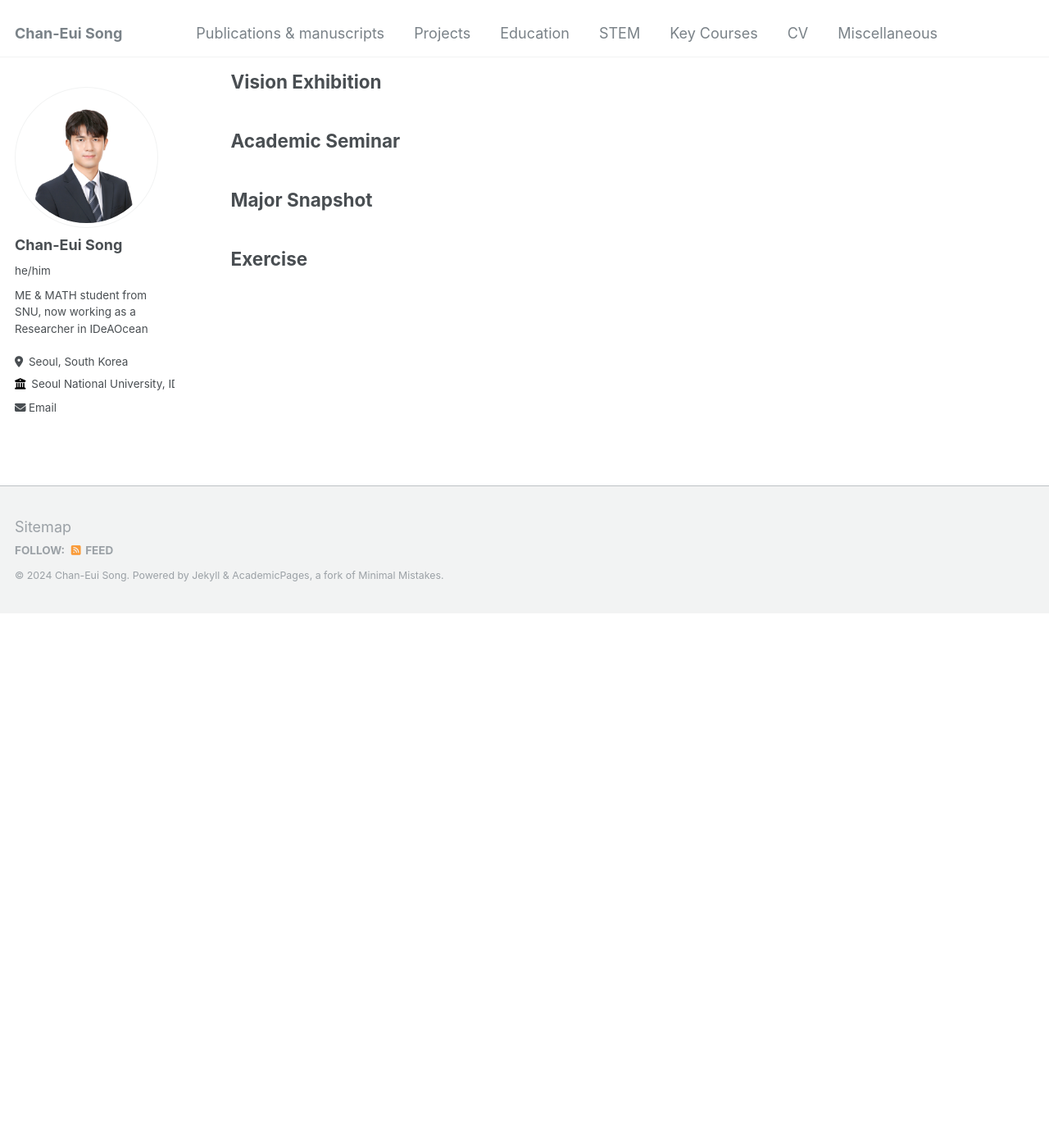
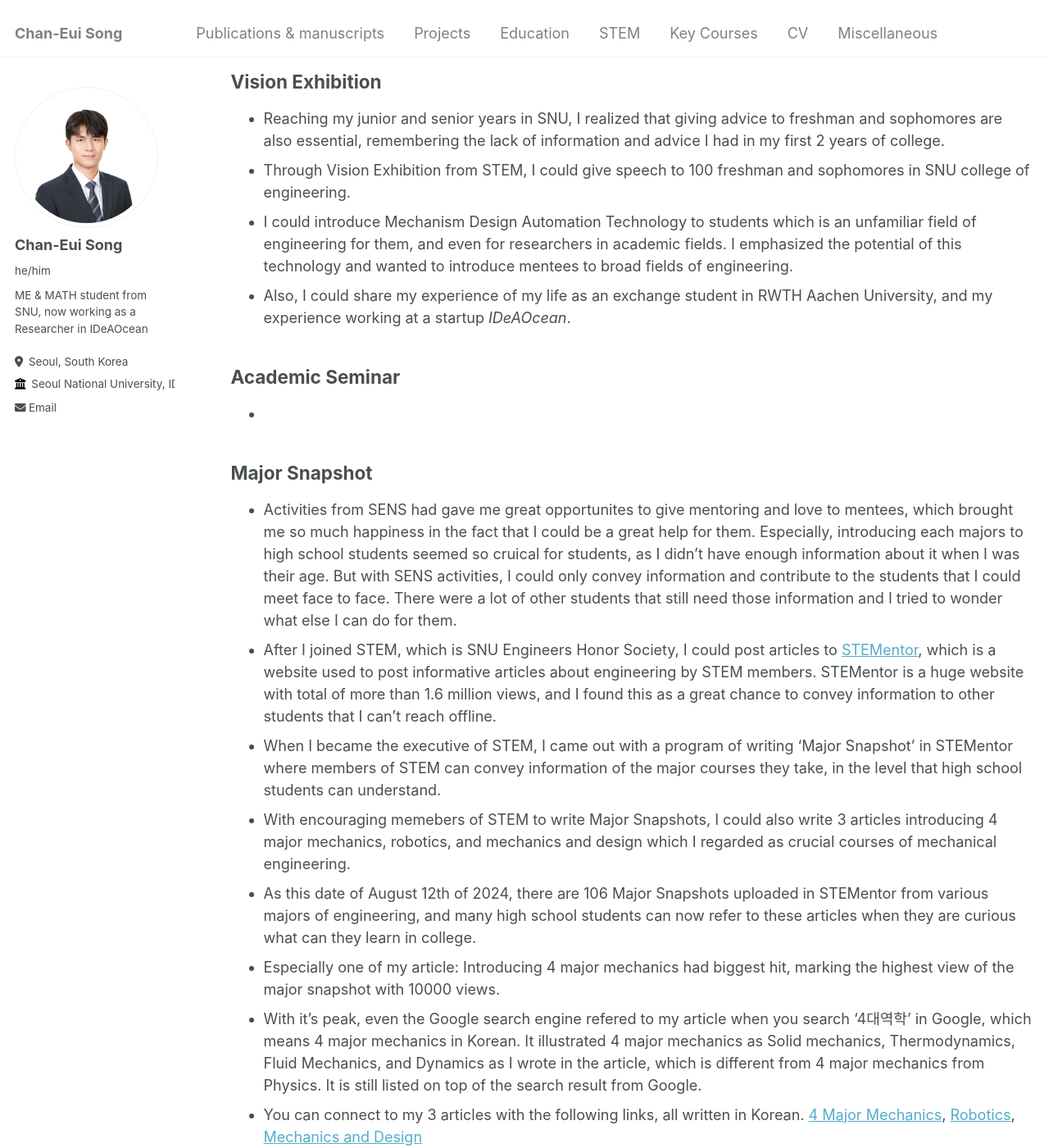
Before and after one commit to cksdml1014/chanisong, a Jekyll site: the page built from _pages/STEM.md, in a window 1280 px wide and 1400 px high, scrolled down 3708 px. Shown: the whole window at 82% size. Built offline with Jekyll 4.4.1, drawn with Linux system fonts in a browser that asks for light colours; before the commit the page ends 4455 px from its top, so only the background shows below that; some of the changed text lies outside the part shown.

Commit message:
Update STEM.md

```diff
--- a/_pages/STEM.md
+++ b/_pages/STEM.md
@@ -68,8 +68,25 @@ men and sophomores (Feb 2024).
 
 ## Vision Exhibition
 
+- Reaching my junior and senior years in SNU, I realized that giving advice to freshman and sophomores are also essential, remembering the lack of information and advice I had in my first 2 years of college.
+- Through Vision Exhibition from STEM, I could give speech to 100 freshman and sophomores in SNU college of engineering.
+- I could introduce Mechanism Design Automation Technology to students which is an unfamiliar field of engineering for them, and even for researchers in academic fields. I emphasized the potential of this technology and wanted to introduce mentees to broad fields of engineering.
+- Also, I could share my experience of my life as an exchange student in RWTH Aachen University, and my experience working at a startup *IDeAOcean*.
+
 ## Academic Seminar
+
+-
 
 ## Major Snapshot
 
+- Activities from SENS had gave me great opportunites to give mentoring and love to mentees, which brought me so much happiness in the fact that I could be a great help for them. Especially, introducing each majors to high school students seemed so cruical for students, as I didn't have enough information about it when I was their age. But with SENS activities, I could only convey information and contribute to the students that I could meet face to face. There were a lot of other students that still need those information and I tried to wonder what else I can do for them.
+- After I joined STEM, which is SNU Engineers Honor Society, I could post articles to [STEMentor](https://stementor.tistory.com/), which is a website used to post informative articles about engineering by STEM members. STEMentor is a huge website with total of more than 1.6 million views, and I found this as a great chance to convey information to other students that I can't reach offline.
+- When I became the executive of STEM, I came out with a program of writing 'Major Snapshot' in STEMentor where members of STEM can convey information of the major courses they take, in the level that high school students can understand.
+- With encouraging memebers of STEM to write Major Snapshots, I could also write 3 articles introducing 4 major mechanics, robotics, and mechanics and design which I regarded as crucial courses of mechanical engineering.
+- As this date of August 12th of 2024, there are 106 Major Snapshots uploaded in STEMentor from various majors of engineering, and many high school students can now refer to these articles when they are curious what can they learn in college.
+- Especially one of my article: Introducing 4 major mechanics had biggest hit, marking the highest view of the major snapshot with 10000 views.
+- With it's peak, even the Google search engine refered to my article when you search '4대역학' in Google, which means 4 major mechanics in Korean. It illustrated 4 major mechanics as Solid mechanics, Thermodynamics, Fluid Mechanics, and Dynamics as I wrote in the article, which is different from 4 major mechanics from Physics. It is still listed on top of the search result from Google.
+- You can connect to my 3 articles with the following links, all written in Korean. [4 Major Mechanics](https://stementor.tistory.com/entry/%EA%B8%B0%EA%B3%84%EA%B3%B5%ED%95%99%EB%B6%80-4%EB%8C%80%EC%97%AD%ED%95%99-%EC%86%8C%EA%B0%9C), [Robotics](https://stementor.tistory.com/entry/%EA%B8%B0%EA%B3%84%EA%B3%B5%ED%95%99%EB%B6%80-%EB%A1%9C%EB%B4%87%EA%B3%B5%ED%95%99%EC%9E%85%EB%AC%B8), [Mechanics and Design](https://stementor.tistory.com/entry/%EA%B8%B0%EA%B3%84%EA%B3%B5%ED%95%99%EB%B6%80-%EC%97%AD%ED%95%99%EA%B3%BC-%EC%84%A4%EA%B3%84)
+- Until this day after I graduated STEM as an Honor member, I still give feedback to newly updated major snapshots to make them more understandable to high school students.
+
 ## Exercise
```
